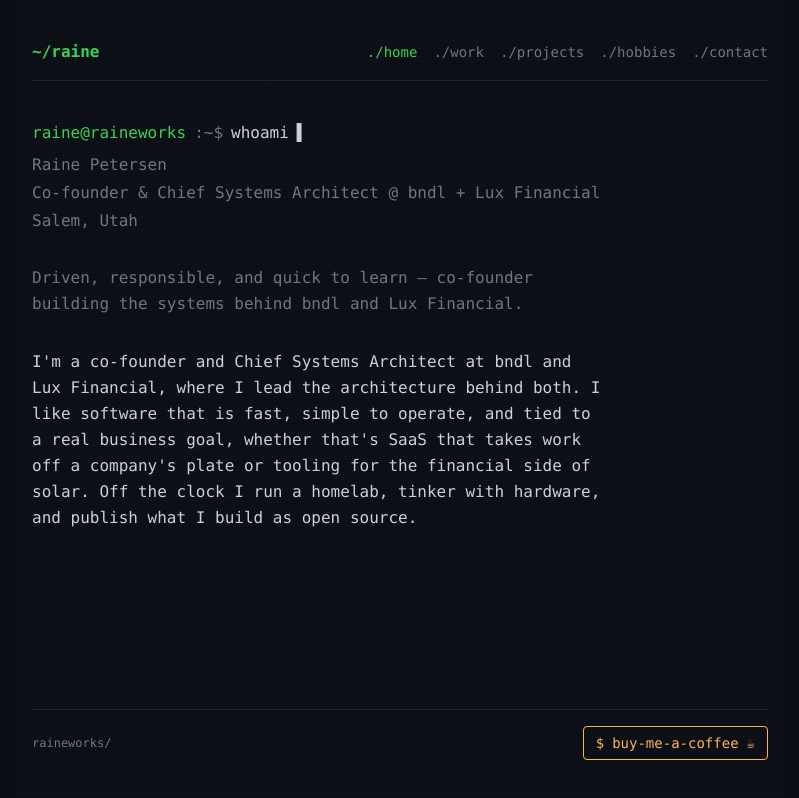
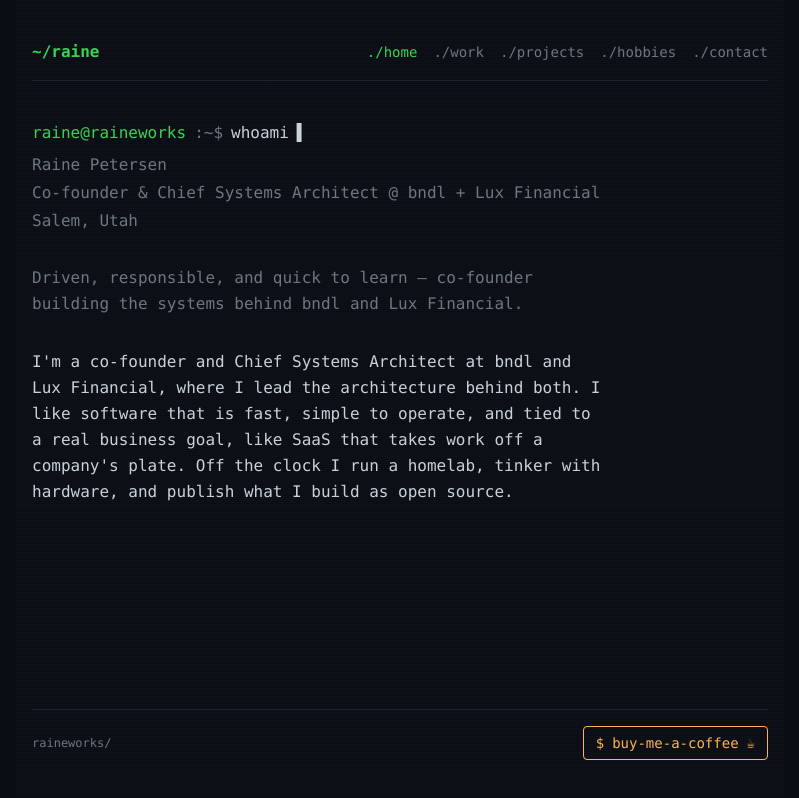
Before and after one commit to raine-works/raineworks, a React (Vite) app in the folder packages/marketing/: page / in a window 1280 px wide. Shown: the whole page, without its empty margins (240-1039 px from the left). Built offline with nearby package versions, Linux system fonts and the light colour scheme.

Commit message:
Drop solar reference from bio
Co-Authored-By: Claude Sonnet 5.5 <noreply@anthropic.com>

```diff
--- a/packages/marketing/src/content/profile.ts
+++ b/packages/marketing/src/content/profile.ts
@@ -33,7 +33,7 @@ export const profile = {
 	title: 'Co-founder & Chief Systems Architect @ bndl + Lux Financial',
 	location: 'Salem, Utah',
 	tagline: 'Driven, responsible, and quick to learn — co-founder building the systems behind bndl and Lux Financial.',
-	bio: "I'm a co-founder and Chief Systems Architect at bndl and Lux Financial, where I lead the architecture behind both. I like software that is fast, simple to operate, and tied to a real business goal, whether that's SaaS that takes work off a company's plate or tooling for the financial side of solar. Off the clock I run a homelab, tinker with hardware, and publish what I build as open source.",
+	bio: "I'm a co-founder and Chief Systems Architect at bndl and Lux Financial, where I lead the architecture behind both. I like software that is fast, simple to operate, and tied to a real business goal, like SaaS that takes work off a company's plate. Off the clock I run a homelab, tinker with hardware, and publish what I build as open source.",
 	contact: {
 		email: 'hello@raineworks.com',
 		github: 'https://github.com/raine-works',
```
